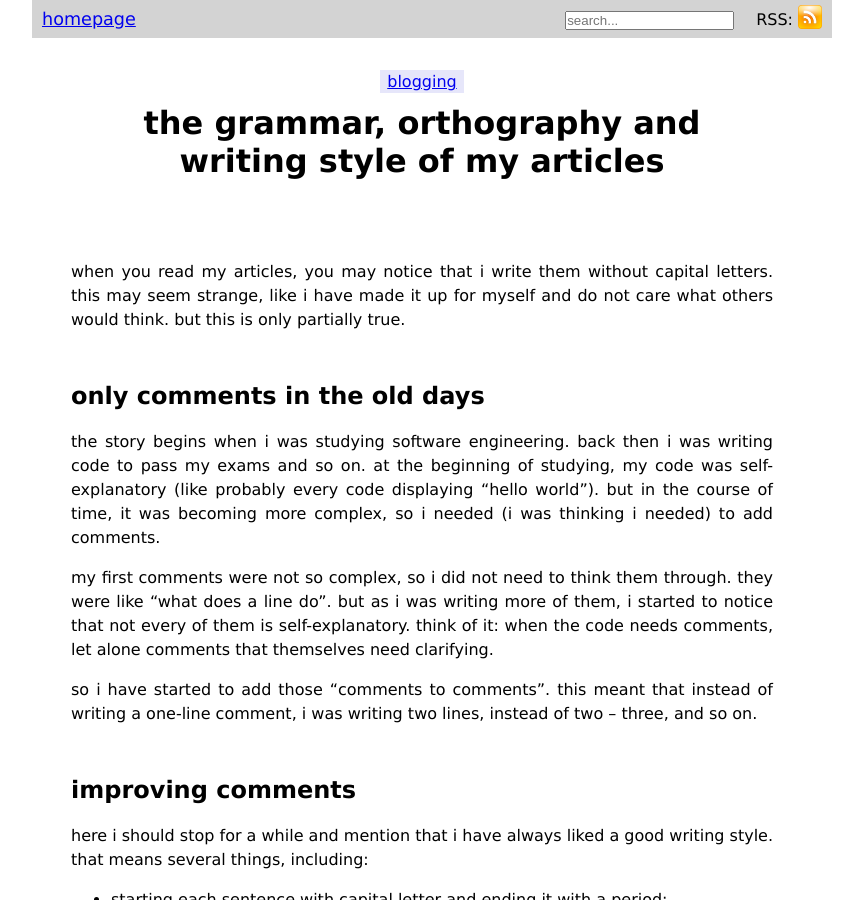
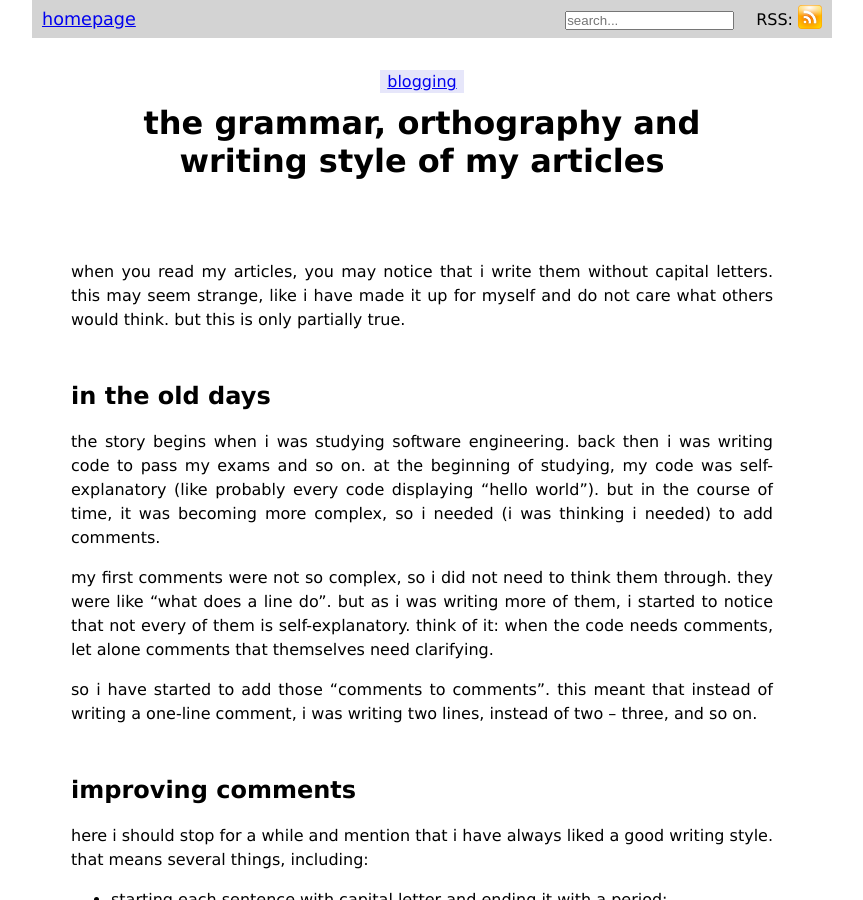
Before and after one commit to DevSilv/ARCHIVED-varts-plain-css, a Jekyll site: the page built from _posts/2018/08/01/2018-08-01-my-grammar-ortography-writing-style.md, in a window 1280 px wide and 900 px high. Shown: the whole window, without its empty margins (208-1071 px from the left). Built offline with Jekyll 4.4.1, drawn with Linux system fonts in a browser that asks for light colours.

Commit message:
change subtitle, fix bugs and improve writing style

```diff
--- a/_posts/2018/08/01/2018-08-01-my-grammar-ortography-writing-style.md
+++ b/_posts/2018/08/01/2018-08-01-my-grammar-ortography-writing-style.md
@@ -7,7 +7,7 @@ tags: blogging
 
 when you read my articles, you may notice that i write them without capital letters. this may seem strange, like i have made it up for myself and do not care what others would think. but this is only partially true.
 
-## only comments in the old days
+## in the old days
 
 the story begins when i was studying software engineering. back then i was writing code to pass my exams and so on. at the beginning of studying, my code was self-explanatory (like probably every code displaying "hello world"). but in the course of time, it was becoming more complex, so i needed (i was thinking i needed) to add comments.
 
```
